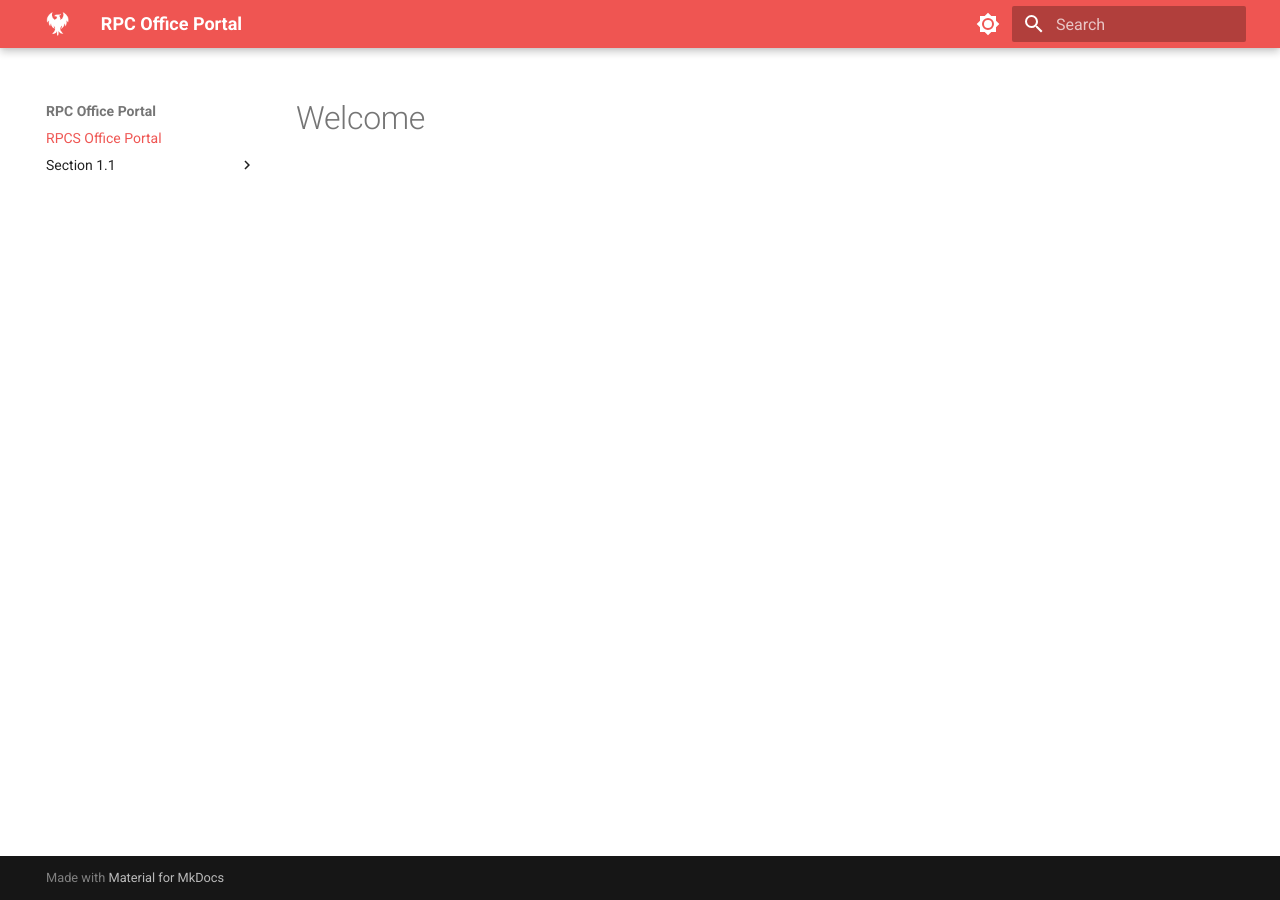
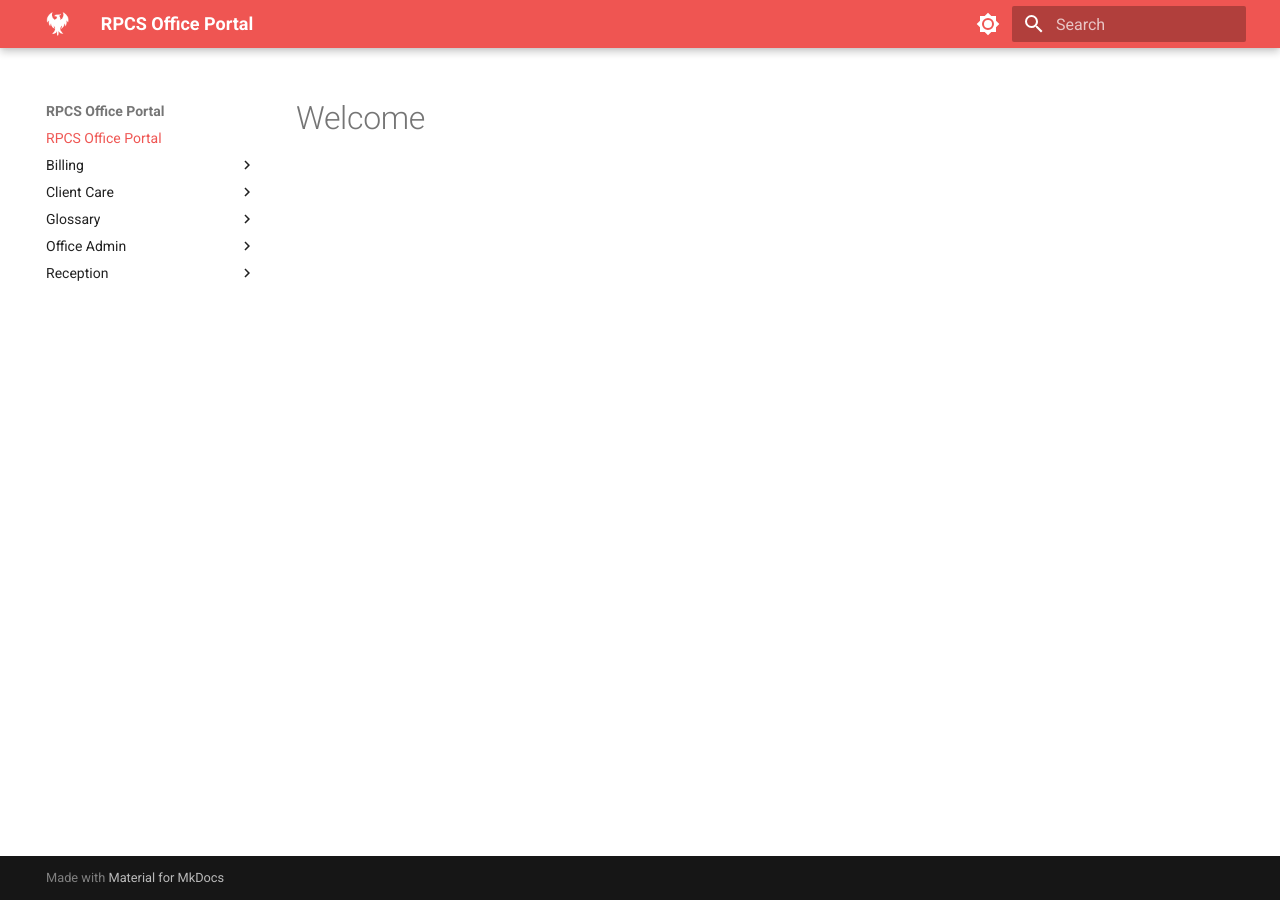
Before and after one commit to TempyTheCleric/OfficePortal, an MkDocs documentation site: the page built from docs/index.md, in a window 1280 px wide. Built offline with MkDocs 1.6.1 and Material for MkDocs 9.7.7, drawn with Linux system fonts in a browser that asks for light colours.

Commit message:
update file tree

```diff
--- /dev/null
+++ b/docs/Client Care/index.md
@@ -0,0 +1,8 @@
+---
+title: Client Care
+description:
+icon:
+hide:
+---
+
+# Client Care
--- /dev/null
+++ b/docs/Office Admin/index.md
@@ -0,0 +1,8 @@
+---
+title: Office Admin
+description:
+icon:
+hide:
+---
+
+# Office Admin
--- a/docs/Section 1.1/Content 1.1.md
+++ /dev/null
@@ -1,5 +0,0 @@
----
-title: Content 1.1
----
-
-# Content 1.1
--- a/docs/Section 1.1/Section 1.2/Section 1.3/Content 1.3.md
+++ /dev/null
@@ -1,5 +0,0 @@
----
-title: Content 1.3
----
-
-# Content 1.3
--- a/docs/Section 1.1/Section 1.2/Section 1.3/index.md
+++ /dev/null
@@ -1,6 +0,0 @@
----
-title: Section 1.3
----
-
-# Section 1.3
-...
--- a/docs/Section 1.1/Sub Section 1.2/Content 1.2.md
+++ /dev/null
@@ -1,5 +0,0 @@
----
-title: Content 1.2
----
-
-# Content 1.2
--- a/docs/Section 1.1/Sub Section 1.2/index.md
+++ /dev/null
@@ -1,6 +0,0 @@
----
-title: Sub Section 1.2
----
-
-# Sub Section 1.2
-...
--- a/docs/Section 1.1/Sub Section 2.2/index.md
+++ /dev/null
@@ -1,6 +0,0 @@
----
-title: Sub Section 1.2
----
-
-# Sub Section 1.2
-...
--- a/docs/index.md
+++ b/docs/index.md
@@ -3,7 +3,7 @@ title: RPCS Office Portal
 description:
 icon:
 hide:
-- footer
+  - footer
 ---
 
 # Welcome
--- a/mkdocs.yml
+++ b/mkdocs.yml
@@ -1,4 +1,4 @@
-site_name: RPC Office Portal
+site_name: RPCS Office Portal
 site_description: Intra Office Portal
 site_url: https://tempythecleric.github.io/OfficePortal/
 site_author: Miranda L.
```
Also changed, not shown: docs/Billing/index.md (added, +8 -0 lines), docs/Glossary/index.md (added, +8 -0 lines), docs/Reception/Incoming Call Scripts/index.md (added, +8 -0 lines), docs/Reception/Outgoing Call Scripts/index.md (added, +8 -0 lines), docs/Reception/index.md (added, +8 -0 lines), docs/Section 1.1/Sub Section 2.2/Content 2.2.md (deleted, +0 -5 lines), docs/Section 1.1/index.md (deleted, +0 -7 lines).
